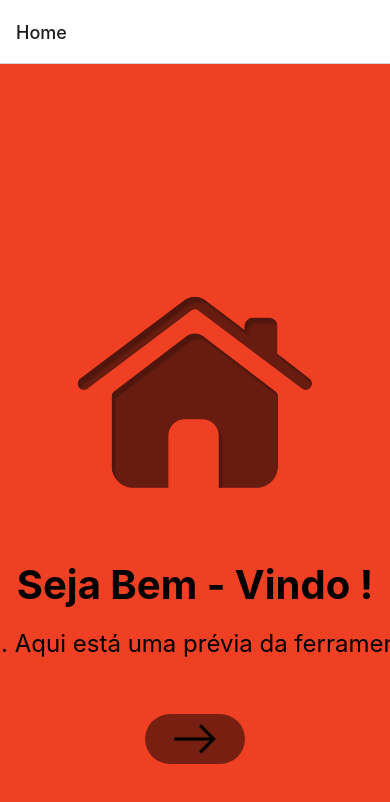
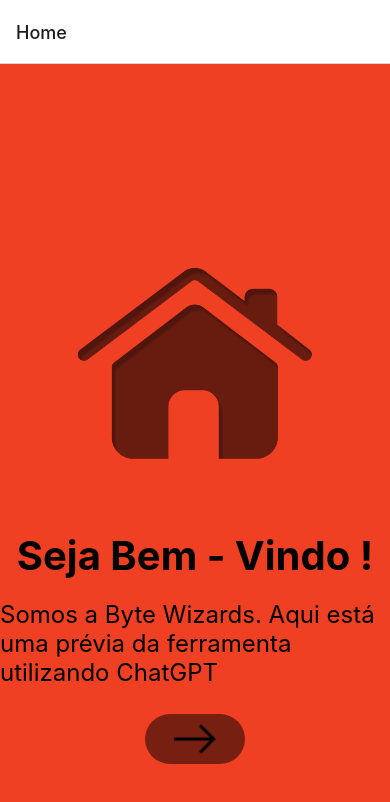
Before and after one commit to GabrielCostaMarques/SprintMobile, a React Native app: screen / in a window 390 px wide. Shown: the top 802 px of the page. Built offline with nearby package versions, Linux system fonts and the light colour scheme.

Commit message:
fix: warning propriedades nao reconhecidas

```diff
--- a/src/components/AnimationText.js
+++ b/src/components/AnimationText.js
@@ -25,7 +25,7 @@ const TypingAnimation = ({ text }) => {
     <View style={{ alignItems: 'center' }}>
       <Animatable.View>
 
-        <Text style={{ fontSize: 24, whiteSpace: 'nowrap', overflow: 'hidden' }}>{typedText}</Text>
+        <Text style={{ fontSize: 24, overflow: 'hidden' }}>{typedText}</Text>
 
         <Animatable.View
         ref={cursorAnimationRef}
@@ -34,7 +34,7 @@ const TypingAnimation = ({ text }) => {
         iterationCount="infinite"
         style={{ position: 'absolute', top: 5, right: -10 }}>
 
-          <Text style={{ display: 'inline-block', width: 10, height: 24, backgroundColor: '#000' }} />
+          <Text style={{ width: 10, height: 24, backgroundColor: '#000' }} />
         </Animatable.View>
       </Animatable.View>
     </View>
```
